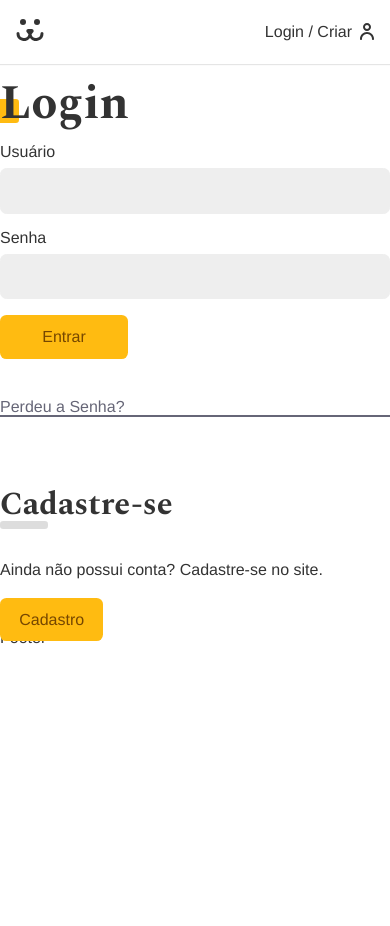
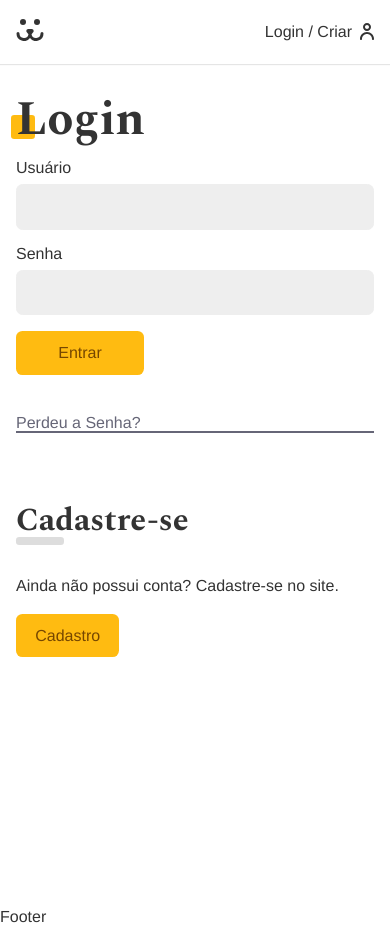
Before and after one commit to Caiobaldudev/social-dogs, a React (Vite) app: page /login in a window 390 px wide. Before the commit the page ends 844 px from the top, so only its background shows below. Built offline with nearby package versions, Linux system fonts and the light colour scheme.

Commit message:
🎨 style: Define login styles

```diff
--- a/src/Components/Login/Login.jsx
+++ b/src/Components/Login/Login.jsx
@@ -5,14 +5,16 @@
 import LoginPasswordLost from "./LoginPasswordLost";
 import LoginPasswordReset from "./LoginPasswordReset";
 import { UserContext } from "../../UserContext";
+import styles from "./Login.module.css";
 
 const Login = () => {
-  const {login} = React.useContext(UserContext)
+  const { login } = React.useContext(UserContext);
 
-  if (login === true) return <Navigate to="/conta"/>
+  if (login === true) return <Navigate to="/conta" />;
 
   return (
-    <div>
+    <section className={styles.login}>
+      <div className={styles.forms}>
         <Routes>
           <Route path="/" element={<LoginForm />} />
           <Route path="criar" element={<LoginCreate />} />
@@ -20,6 +22,7 @@
           <Route path="resetar" element={<LoginPasswordReset />} />
         </Routes>
       </div>
+    </section>
   );
 };
 
--- /dev/null
+++ b/src/Components/Login/Login.module.css
@@ -0,0 +1,30 @@
+.login {
+  display: grid;
+  grid-template-columns: 1fr 1fr;
+  min-height: 100vh;
+  gap: 2rem;
+}
+
+.login::before {
+  display: block;
+  content: "";
+  background: url("../../Assets/login.jpg") no-repeat center center;
+  background-size: cover;
+}
+
+.forms {
+  max-width: 80rem;
+  padding: 1rem;
+}
+
+@media (max-width: 40rem) {
+  .login {
+    grid-template-columns: 1fr;
+  }
+  .login::before {
+    display: none;
+  }
+  .forms {
+    max-width: 100%;
+  }
+}
```
Lines whose indentation alone changed are shown as unchanged.
